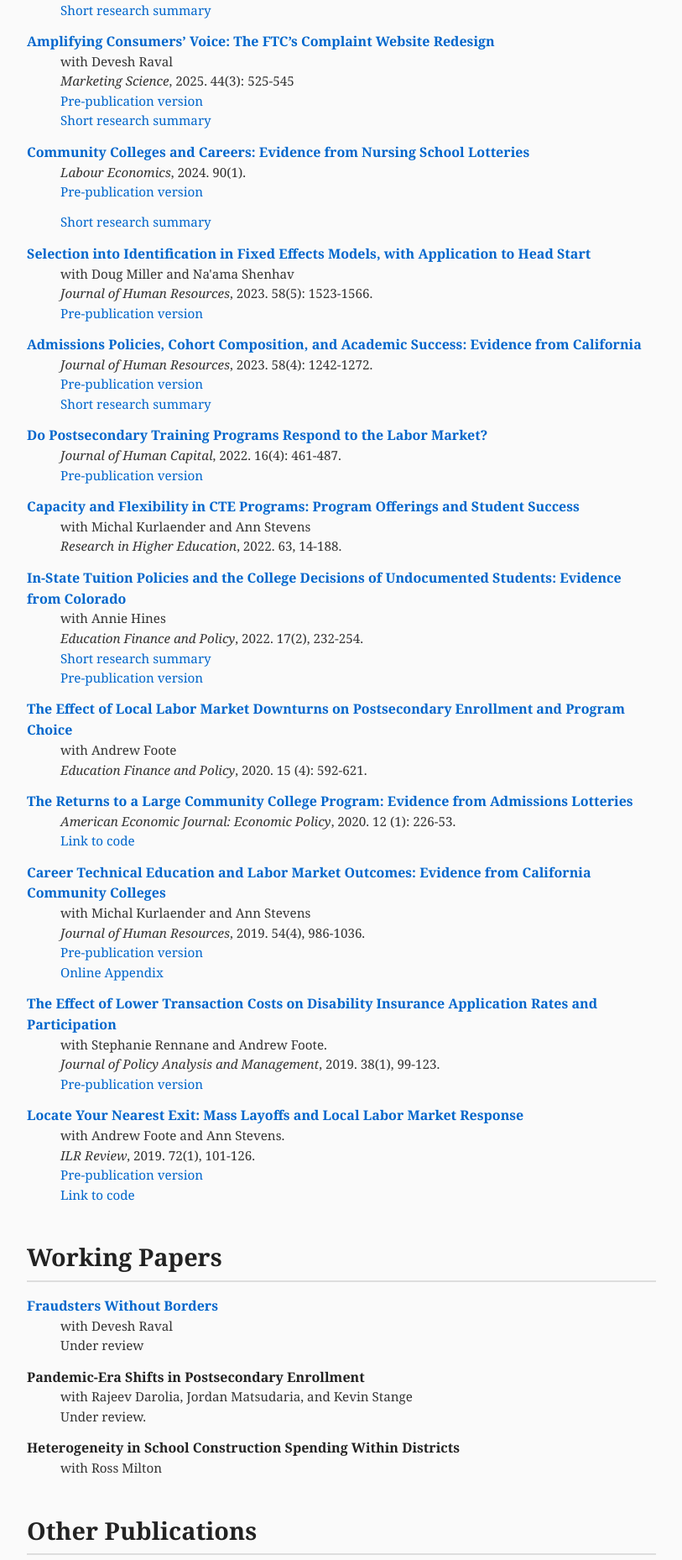
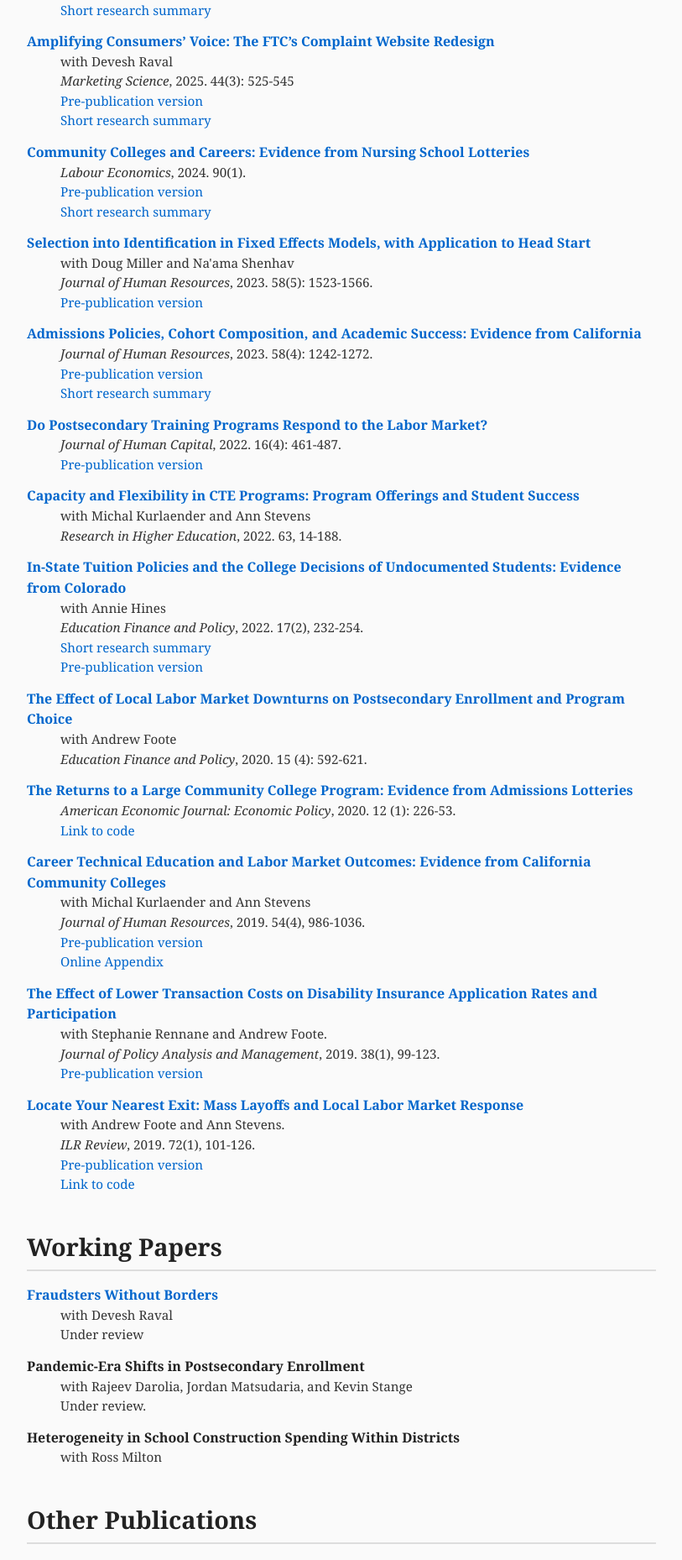
Before and after one commit to mzgrosz/mzgrosz.github.io, a Jekyll site: the page built from index.html, in a window 1280 px wide. Shown: the part 950-2808 px from the top of the page at 84% size, without its empty margins (233-1046 px from the left). Built offline with Jekyll 4.4.1, drawn with Linux system fonts in a browser that asks for light colours.

Commit message:
Update index.html

```diff
--- a/index.html
+++ b/index.html
@@ -63,7 +63,7 @@ title: Michel Grosz
 <p>
 	<b><a href="https://www.sciencedirect.com/science/article/abs/pii/S092753712400085X">Community Colleges and Careers: Evidence from Nursing School Lotteries</a> </b> <br>
 	 <span class="indented-line"><em> Labour Economics</em>, 2024. 90(1).</span>
-	 <span class="indented-line"><a href="https://edworkingpapers.com/ai23-799"> Pre-publication version</a></span></p>
+	 <span class="indented-line"><a href="https://edworkingpapers.com/ai23-799"> Pre-publication version</a></span>
 	 <span class="indented-line"><a href="https://mzgrosz.github.io/research/grosz_adnlott_onepager.pdf">Short research summary</a></span>
 
 
```
